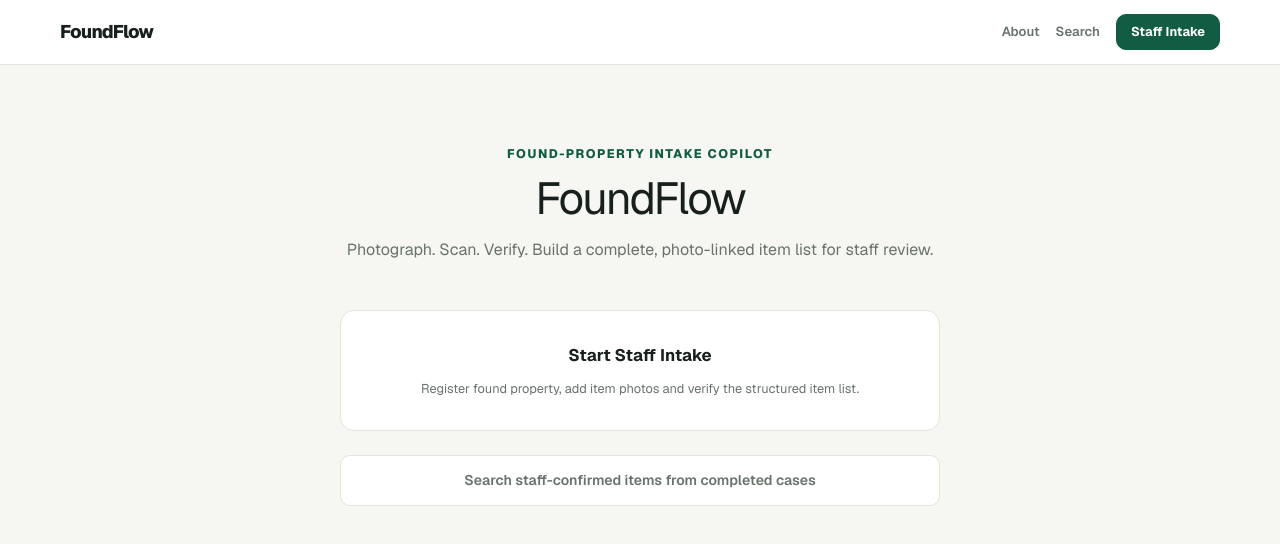
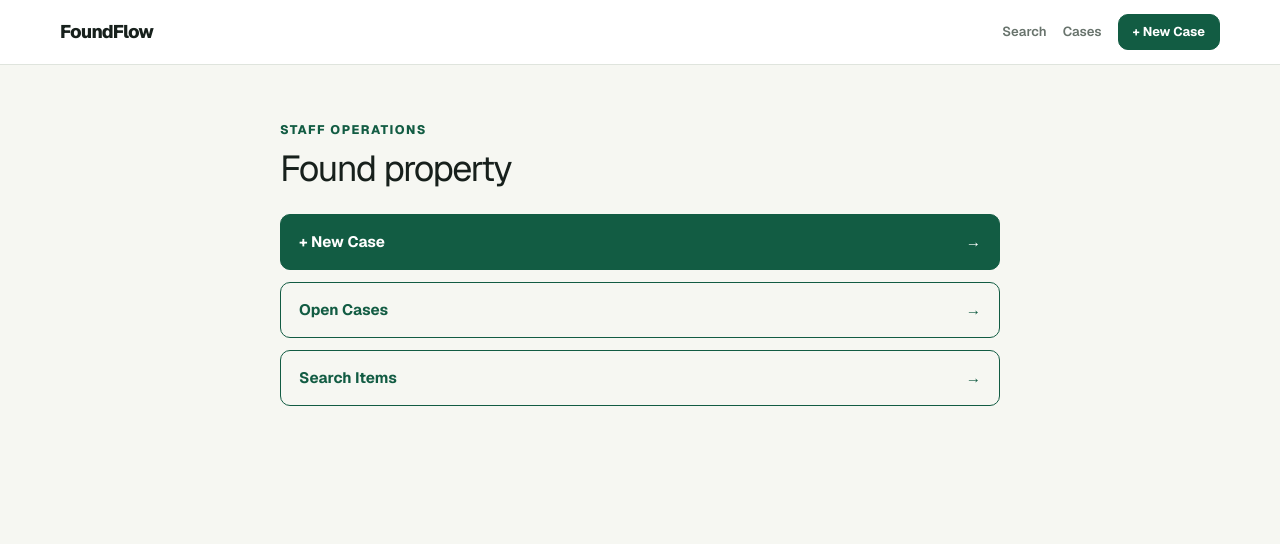
Before and after one commit to adoreblvnk/foundflow, a Next.js app: page / in a window 1280 px wide. Shown: the top 544 px of the page. Built offline with nearby package versions, Linux system fonts and the light colour scheme.

Commit message:
refactor: simplify staff operations home

```diff
--- a/src/app/cases/page.tsx
+++ b/src/app/cases/page.tsx
@@ -2,39 +2,6 @@ import Link from "next/link";
 import { getCases } from "@/lib/db";
 import { isAuthenticated } from "@/lib/auth";
 import { redirect } from "next/navigation";
-
-const processSteps = [
-  {
-    number: "01",
-    title: "Create Case",
-    description: "Register a new found-property item with location and description.",
-    icon: "📋",
-  },
-  {
-    number: "02",
-    title: "Add Photos",
-    description: "Photograph the outer container and each nesting level inside.",
-    icon: "📷",
-  },
-  {
-    number: "03",
-    title: "Scan Photos",
-    description: "AI vision reads your photos and drafts a nested item list.",
-    icon: "🔍",
-  },
-  {
-    number: "04",
-    title: "Review & Verify",
-    description: "Confirm each item, resolve flagged uncertainties, and link it to a source photo.",
-    icon: "✅",
-  },
-  {
-    number: "05",
-    title: "Confirm & Complete",
-    description: "Complete the reviewed item list and continue to ownership verification.",
-    icon: "✅",
-  },
-];
 
 export default async function CasesPage() {
   if (!(await isAuthenticated())) redirect("/login");
@@ -46,7 +13,7 @@ export default async function CasesPage() {
         <div>
           <Link className="brand" href="/">FoundFlow</Link>
           <p className="muted" style={{ margin: "4px 0 0", fontSize: "0.82rem" }}>
-            Intake Copilot · Found-Property Processing
+            Staff Operations
           </p>
         </div>
         <div style={{ display: "flex", gap: "12px", alignItems: "center" }}>
@@ -56,52 +23,9 @@ export default async function CasesPage() {
         </div>
       </header>
 
-      {/* Process Steps */}
-      <section className="shell" style={{ paddingBlock: "40px" }}>
-        <p className="eyebrow" style={{ marginBottom: "8px" }}>How It Works</p>
-        <h1 style={{ fontSize: "2rem", letterSpacing: "-0.03em", margin: "0 0 32px" }}>
-          Step-by-Step Intake Process
-        </h1>
-
-        <div style={{
-          display: "grid",
-          gridTemplateColumns: "repeat(auto-fit, minmax(180px, 1fr))",
-          gap: "16px",
-          marginBottom: "48px",
-        }}>
-          {processSteps.map((step) => (
-            <div
-              key={step.number}
-              style={{
-                background: "var(--panel)",
-                border: "1px solid var(--line)",
-                borderRadius: "12px",
-                padding: "20px",
-                textAlign: "center",
-                position: "relative",
-              }}
-            >
-              <div style={{ fontSize: "2rem", marginBottom: "8px" }}>{step.icon}</div>
-              <div style={{
-                fontSize: "0.7rem",
-                fontWeight: 700,
-                color: "var(--green)",
-                letterSpacing: "0.05em",
-                marginBottom: "4px",
-              }}>
-                STEP {step.number}
-              </div>
-              <h3 style={{ fontSize: "1rem", fontWeight: 700, margin: "0 0 6px" }}>{step.title}</h3>
-              <p className="muted" style={{ fontSize: "0.78rem", margin: 0, lineHeight: 1.4 }}>
-                {step.description}
-              </p>
-            </div>
-          ))}
-        </div>
-
-        {/* Cases List */}
+      <section className="shell" style={{ paddingBlock: "32px 40px" }}>
         <div style={{ display: "flex", justifyContent: "space-between", alignItems: "baseline", marginBottom: "20px" }}>
-          <h2 style={{ fontSize: "1.4rem", fontWeight: 700, margin: 0 }}>Active Cases</h2>
+          <h1 style={{ fontSize: "1.6rem", fontWeight: 700, margin: 0 }}>Cases</h1>
           <span className="muted" style={{ fontSize: "0.85rem" }}>{cases.length} case{cases.length !== 1 ? "s" : ""}</span>
         </div>
 
--- a/src/app/page.tsx
+++ b/src/app/page.tsx
@@ -1,63 +1,46 @@
 import Link from "next/link";
 import AppHeader from "@/components/AppHeader";
+
+const operations = [
+  { href: "/cases/new", label: "+ New Case", primary: true },
+  { href: "/cases", label: "Open Cases", primary: false },
+  { href: "/search", label: "Search Items", primary: false },
+];
 
 export default function Home() {
   return (
     <main style={{ minHeight: "100vh", background: "var(--paper)" }}>
       <AppHeader />
 
-      <div style={{
-        width: "min(600px, calc(100% - 40px))",
+      <section style={{
+        width: "min(720px, calc(100% - 40px))",
         marginInline: "auto",
-        paddingBlock: "80px 60px",
-        textAlign: "center",
+        paddingBlock: "56px",
       }}>
-        <p className="eyebrow">Found-Property Intake Copilot</p>
-        <h1 style={{ fontSize: "2.8rem", letterSpacing: "-0.04em", margin: "0 0 16px", lineHeight: 1 }}>
-          FoundFlow
+        <p className="eyebrow">Staff Operations</p>
+        <h1 style={{ fontSize: "2.25rem", letterSpacing: "-0.04em", margin: "0 0 28px" }}>
+          Found property
         </h1>
-        <p style={{ fontSize: "1rem", color: "var(--muted)", lineHeight: 1.6, margin: "0 0 48px" }}>
-          Photograph. Scan. Verify. Build a complete, photo-linked item list for staff review.
-        </p>
 
-        <div style={{ marginBottom: "24px" }}>
-          <Link href="/cases" style={{
-            display: "flex",
-            flexDirection: "column",
-            alignItems: "center",
-            gap: "12px",
-            padding: "32px 20px",
-            background: "var(--panel)",
-            border: "1px solid var(--line)",
-            borderRadius: "14px",
-            textDecoration: "none",
-            color: "inherit",
-            transition: "border-color 0.15s, box-shadow 0.15s",
-          }}>
-            <strong style={{ fontSize: "1.05rem" }}>Start Staff Intake</strong>
-            <span style={{ fontSize: "0.8rem", color: "var(--muted)", lineHeight: 1.4 }}>
-              Register found property, add item photos and verify the structured item list.
-            </span>
-          </Link>
+        <div style={{ display: "grid", gap: "12px" }}>
+          {operations.map((operation) => (
+            <Link
+              key={operation.href}
+              href={operation.href}
+              className={operation.primary ? "button" : "button button-secondary"}
+              style={{
+                justifyContent: "space-between",
+                minHeight: "56px",
+                paddingInline: "18px",
+                fontSize: "0.95rem",
+              }}
+            >
+              <span>{operation.label}</span>
+              <span aria-hidden="true">→</span>
+            </Link>
+          ))}
         </div>
-
-        <Link href="/search" style={{
-          display: "flex",
-          alignItems: "center",
-          justifyContent: "center",
-          gap: "8px",
-          padding: "14px",
-          background: "var(--panel)",
-          border: "1px solid var(--line)",
-          borderRadius: "10px",
-          textDecoration: "none",
-          color: "var(--muted)",
-          fontSize: "0.88rem",
-          fontWeight: 600,
-        }}>
-          Search staff-confirmed items from completed cases
-        </Link>
-      </div>
+      </section>
     </main>
   );
 }
--- a/src/components/AppHeader.tsx
+++ b/src/components/AppHeader.tsx
@@ -28,17 +28,6 @@ export default function AppHeader() {
 
         <nav style={{ display: "flex", alignItems: "center", gap: "16px" }}>
           <Link
-            href="/about"
-            style={{
-              fontSize: "0.82rem",
-              fontWeight: 600,
-              color: pathname === "/about" ? "var(--green)" : "var(--muted)",
-            }}
-          >
-            About
-          </Link>
-
-          <Link
             href="/search"
             style={{
               fontSize: "0.82rem",
@@ -51,10 +40,21 @@ export default function AppHeader() {
 
           <Link
             href="/cases"
+            style={{
+              fontSize: "0.82rem",
+              fontWeight: 600,
+              color: pathname.startsWith("/cases") ? "var(--green)" : "var(--muted)",
+            }}
+          >
+            Cases
+          </Link>
+
+          <Link
+            href="/cases/new"
             className="button"
             style={{ minHeight: "36px", paddingInline: "14px", fontSize: "0.8rem" }}
           >
-            Staff Intake
+            + New Case
           </Link>
         </nav>
       </div>
```
Also changed, not shown: 1 other file (tests, documents, lock files or other folders).
